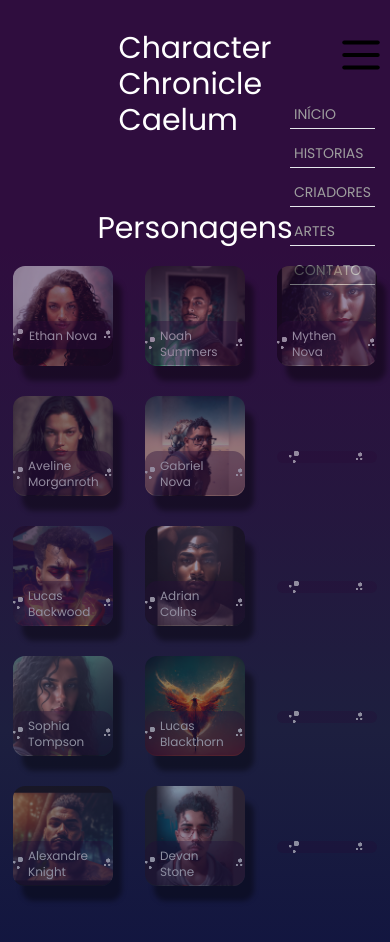
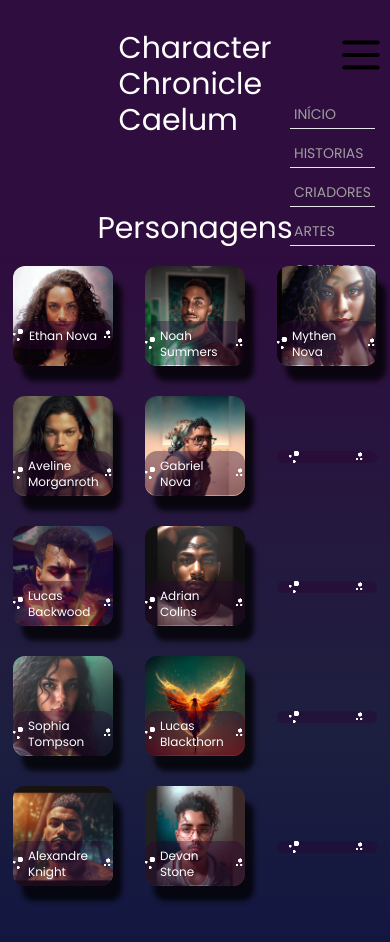
Before and after one commit to MahFelix/Chronicle, a React (Vite) app: page / in a window 390 px wide. Shown: the top 942 px of the page. Built offline with nearby package versions, Linux system fonts and the light colour scheme.

Commit message:
💥 fix: Revertendo mudanças ineficientes mobile

```diff
--- a/src/components/Cards/Cardprops.jsx
+++ b/src/components/Cards/Cardprops.jsx
@@ -14,7 +14,7 @@ const Cardprops = (props) => {
 
   return (
     // eslint-disable-next-line react/prop-types
-    <div className=' w-[250px] h-[250px] rounded-[12px] opacity-[0.5] transform hover:-translate-y-1 hover:scale-110 transition duration-500 ease-in-out hover:opacity-[1] relative max-lg:w-[100px] max-lg:h-[100px] max-lg:relative  max-lg:top-[100px] ' id={props.id}  onClick={() => handleClick()} >
+    <div className=' w-[250px] h-[250px] rounded-[12px] opacity-[0.5] transform hover:-translate-y-1 hover:scale-110 transition duration-500 ease-in-out hover:opacity-[1] relative max-lg:w-[100px] max-lg:h-[100px] max-lg:relative  max-lg:top-[100px] max-lg:opacity-100' id={props.id}  onClick={() => handleClick()} >
 
 
           <div className=' flex relative w-[250px] bg-[#280430] mt-[78%] rounded-[12px] justify-around bg-opacity-40 max-lg:w-[100px] max-lg:text-xs  max-lg:mt-[55%] ' >
```
